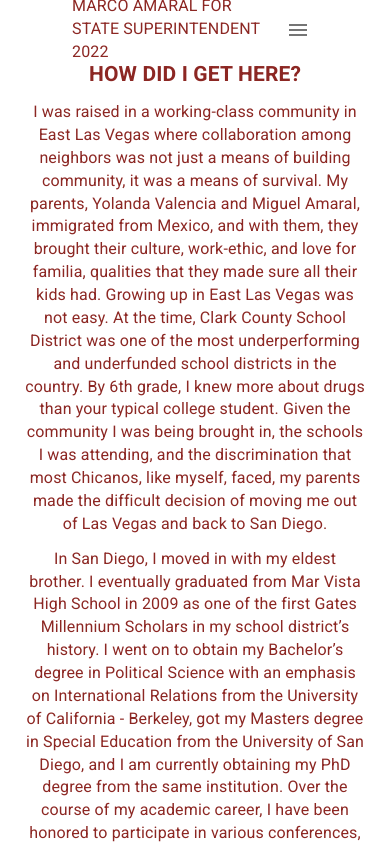
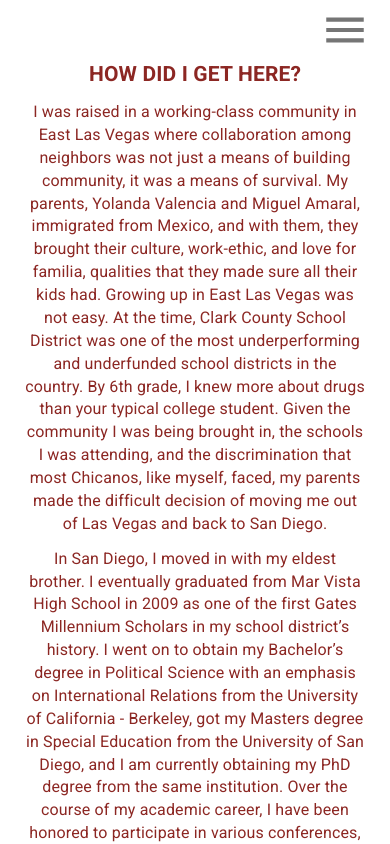
Before and after one commit to jevoncochran/marco4superintendent, a Next.js app in the folder website/: page /about in a window 390 px wide. Shown: the top 844 px of the page. Built offline with nearby package versions, Linux system fonts and the light colour scheme.

Commit message:
mobile tweaks

```diff
--- a/website/components/Footer.js
+++ b/website/components/Footer.js
@@ -59,7 +59,7 @@ const Footer = () => {
         </Box>
         <div
           className={classes.socialDiv}
-          style={{ width: desktop ? "7%" : "35%" }}
+          style={{ width: desktop ? "7%" : "50%" }}
         >
           <SocialIcon
             url="https://www.facebook.com/Amaral4Sup2022"
--- a/website/components/NavBar.js
+++ b/website/components/NavBar.js
@@ -1,6 +1,5 @@
-import { useState, useContext } from "react";
+import { useContext } from "react";
 import { makeStyles } from "@material-ui/styles";
-// import { Button } from "@material-ui/core";
 import { Button, IconButton } from "@mui/material";
 import { SiteContext } from "../context/siteContext";
 import Link from "next/link";
@@ -72,9 +71,19 @@ const NavBar = () => {
   const windowSize = useWindowSize();
   const desktop = windowSize.width > 500;
   return (
-    <div className={classes.navBar}>
+    <div
+      className={classes.navBar}
+      style={{
+        justifyContent: desktop ? "space-between" : "flex-end",
+        padding: desktop ? "0 72px" : "0 12px",
+      }}
+    >
       <Link href="/">
-        <p className={classes.navLogo} onClick={deactivateMobileNav}>
+        <p
+          className={classes.navLogo}
+          onClick={deactivateMobileNav}
+          style={{ display: desktop ? "flex" : "none" }}
+        >
           MARCO AMARAL FOR STATE SUPERINTENDENT 2022
         </p>
       </Link>
@@ -89,6 +98,15 @@ const NavBar = () => {
           left: desktop ? 0 : 0,
         }}
       >
+        <Link href="/">
+          <Button
+            className={desktop ? classes.navLink : classes.navLinkMobile}
+            style={{ display: desktop ? "none" : "flex" }}
+            onClick={deactivateMobileNav}
+          >
+            HOME
+          </Button>
+        </Link>
         <Link href="/about">
           <Button
             className={desktop ? classes.navLink : classes.navLinkMobile}
@@ -143,7 +161,7 @@ const NavBar = () => {
         <IconButton
           onClick={mobileNavActive ? deactivateMobileNav : activateMobileNav}
         >
-          <MenuIcon />
+          <MenuIcon style={{ height: "50px", width: "50px" }} />
         </IconButton>
       )}
     </div>
```
